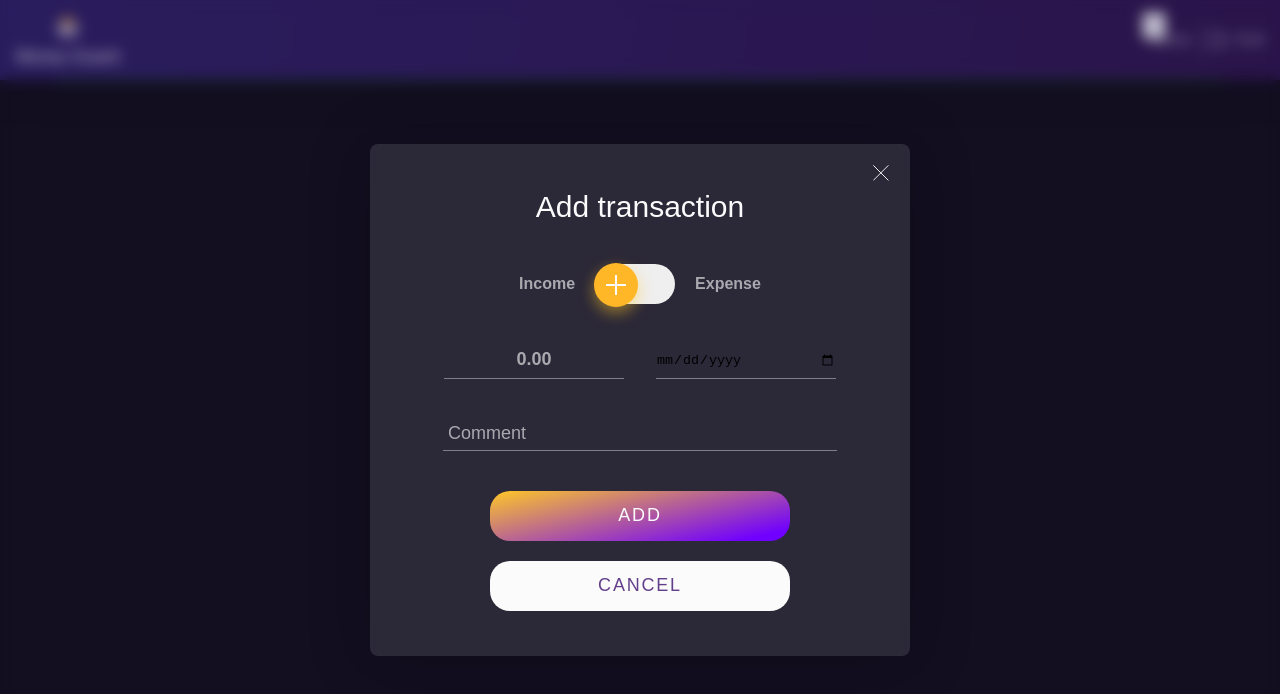
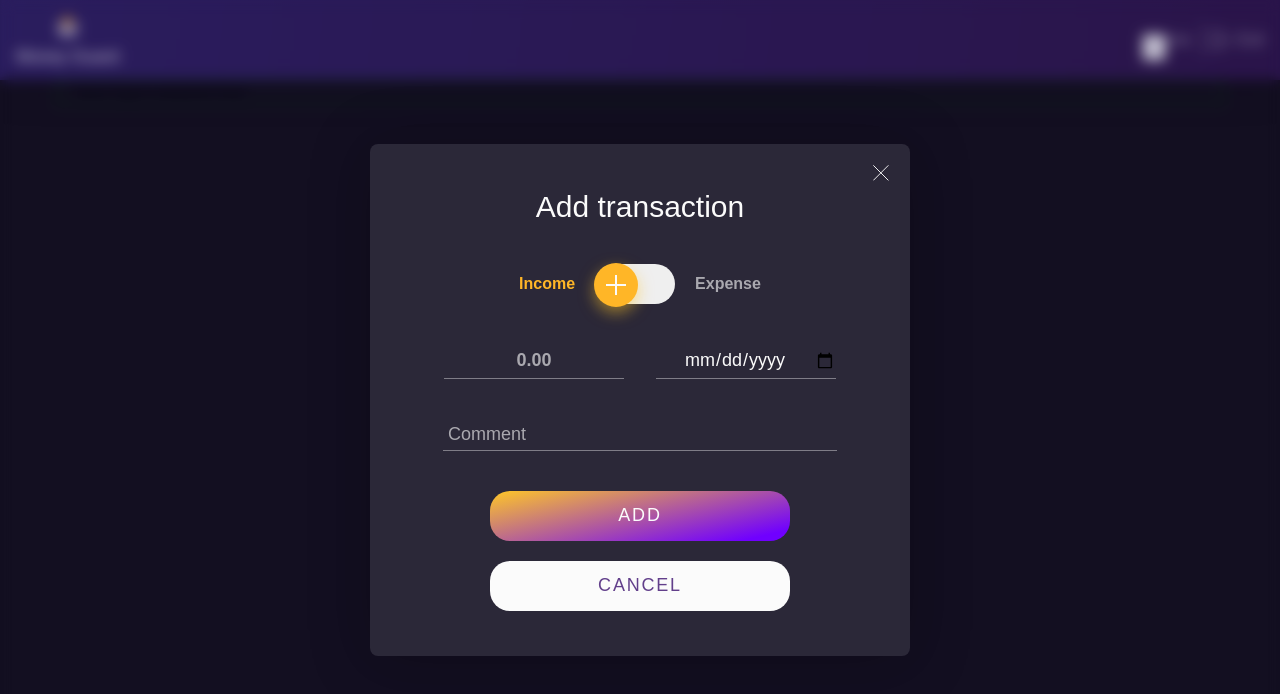
Before and after one commit to Hlib612/money_guard_team_project, a React (Vite) app: page / in a window 1280 px wide. Both pictures are taken after a click on the button 1154 px from the left and 25 px from the top of the page. Shown: the top 694 px of the page. Built offline with nearby package versions, Linux system fonts and the light colour scheme.

Commit message:
add some logic

```diff
--- a/src/components/HomeModal.jsx
+++ b/src/components/HomeModal.jsx
@@ -1,18 +1,78 @@
-import { useState } from "react"
-import css from '../css_modules/HomeModal.module.css'
-import closeSvg from'../images/close.svg'
-import circleSvg from'../images/circle.svg'
-export default function HomeModalTransaction({isOn}){
-const [isVisible, setIsVisible] = useState(false)
-    const toggleModal = () =>{
-        setIsVisible(!isVisible)
-    }
+import { useState } from "react";
+import css from "../css_modules/HomeModal.module.css";
+import closeSvg from "../images/close.svg";
+import circleSvg from "../images/circle.svg";
+export default function HomeModalTransaction({ isOn }) {
+  const [isVisible, setIsVisible] = useState(false);
+  const [formData, setFormData] = useState({
+    money: '',
+    date: '',
+    comment: ''
+  });
+   const [type, setType] = useState('income');
+   const [transactions, setTransactions] = useState([]);
+  const toggleModal = () => {
+    setIsVisible(!isVisible);
+  };
 
-    // const inputHangle = (event) =>{
+const toggleType = () => {
+  setType((prevType) => prevType === 'income' ? 'expense' : 'income');
+};
 
-    // }
-    return(
+ const inputHandle = (event) => {
+    const { name, value } = event.target;
+    setFormData((prev) => ({
+      ...prev,
+      [name]: value
+    }));
+  };
+
+ const deleteTransaction = (id) => {
+    const updated = transactions.filter(t => t.id !== id);
+    setTransactions(updated);
+    localStorage.setItem('transactions', JSON.stringify(updated));
+  };
+
+  const addTransaction = () => {
+    const newTransaction = {
+      id: Date.now(),
+      ...formData,
+      type
+    };
+
+  const updatedTransactions = [...transactions, newTransaction];
+  setTransactions(updatedTransactions);
+  localStorage.setItem('transactions', JSON.stringify(updatedTransactions));
+   setFormData({ money: '', date: '', comment: '' });
+};
+
+  return (
     <>
+    <table className={css.transactionsTable}>
+  <thead>
+    <tr>
+      <th>Date</th>
+      <th>Type</th>
+      <th>Comment</th>
+      <th>Sum</th>
+      <th></th>
+    </tr>
+  </thead>
+  <tbody>
+    {transactions.map((t) => (
+      <tr key={t.id}>
+        <td>{t.date}</td>
+        <td>{t.type === 'income' ? '+' : '-'}</td>
+        <td>{t.comment}</td>
+        <td>{t.money}</td>
+        <td>
+          <button onClick={() => deleteTransaction(t.id)}>Delete</button>
+        </td>
+      </tr>
+    ))}
+  </tbody>
+</table>
+
       <button className={css.openBtn} onClick={toggleModal}>
         <img src={circleSvg} alt="cross" />
       </button>
@@ -20,33 +80,47 @@ const [isVisible, setIsVisible] = useState(false)
         <div className={css.backdrop} onClick={toggleModal}>
           <div className={css.modal} onClick={(e) => e.stopPropagation()}>
             {/* <div className={css.gradientEllipse}></div> */}
-        <button className={css.closeBtn} onClick={toggleModal}><img src={closeSvg} alt="cross" className={css.closeImg}/></button>
+            <button className={css.closeBtn} onClick={toggleModal}>
+              <img src={closeSvg} alt="cross" className={css.closeImg} />
+            </button>
             <h2 className={css.headline}>Add transaction</h2>
             <div className={css.switchDiv}>
-            <p className={css.income}>
-                Income
-            </p>
-            <button className={css.switchBtn}>
-                <div className={css.circleDiv}>
-                    <img src={circleSvg} alt="cross" className={css.circleImg}/>
+              <p className={type === 'income' ? css.incomeActive : css.income}>Income</p>
+              <button className={css.switchBtn} onClick={toggleType}>
+                <div className={type === 'income' ? css.circleLeft : css.circleRight}>
+                  <img src={circleSvg} alt="cross" className={css.circleImg} />
                 </div>
               </button>
-            <p className={css.expence}>
-                Expense
-            </p>
+              <p className={type === 'expense' ? css.expenseActive : css.expense}>Expense</p>
             </div>
             <div className={css.inputDiv}>
-            <input className={css.moneyInput} type="text" placeholder="0.00"/>
-            <input type="date" className={css.dataInput}/>
+              <input
+                className={css.moneyInput}
+                type="text"
+                placeholder="0.00"
+                name="money"
+                value={formData.money}
+                onChange={inputHandle}
+              />
+              <input type="date" className={css.dataInput} name="date" value={formData.date} onChange={inputHandle}/>
             </div>
-        <input type="text" className={css.commentInput} placeholder="Comment"/>
+            <input
+              type="text"
+              className={css.commentInput}
+              placeholder="Comment"
+              name="comment"
+              value={formData.comment}
+              onChange={inputHandle}
+            />
             <div className={css.buttonDiv}>
-        <button className={css.addBtn}>Add</button>
-        <button className={css.cancelBtn} onClick={toggleModal}>Cancel</button>
+              <button className={css.addBtn} onClick={addTransaction}>Add</button>
+              <button className={css.cancelBtn} onClick={toggleModal}>
+                Cancel
+              </button>
             </div>
           </div>
         </div>
       )}
     </>
-    )
+  );
 }
--- a/src/css_modules/HomeModal.module.css
+++ b/src/css_modules/HomeModal.module.css
@@ -110,7 +110,20 @@
   border-radius: 30px;
   border: none;
 }
-.circleDiv {
+/* .circleDiv {
+  position: absolute;
+  top: -1px;
+  left: -1px;
+  width: 44px;
+  height: 44px;
+  border-radius: 100%;
+  display: flex;
+  align-items: center;
+  justify-content: center;
+  background-color: var(--yellow);
+  box-shadow: 0 6px 15px 0 rgba(255, 199, 39, 0.5);
+} */
+.circleLeft{
   position: absolute;
   top: -1px;
   left: -1px;
@@ -123,9 +136,29 @@
   background-color: var(--yellow);
   box-shadow: 0 6px 15px 0 rgba(255, 199, 39, 0.5);
 }
+.circleRight{
+  position: absolute;
+  top: -1px;
+  right: -1px;
+  width: 44px;
+  height: 44px;
+  border-radius: 100%;
+  display: flex;
+  align-items: center;
+  justify-content: center;
+  background-color: var(--dashboard-text);
+  box-shadow: 0 6px 15px 0 rgba(255, 134, 141, 0.5);
+}
 .circleImg {
   width: 20px;
   height: 20px;
+}
+.incomeActive {
+  font-family: var(--font-family);
+  font-weight: 600;
+  font-size: 16px;
+  text-align: right;
+  color: var(--yellow);
 }
 .income {
   font-family: var(--font-family);
@@ -133,7 +166,13 @@
   font-size: 16px;
   color: var(--white-600);
 }
-.expence {
+.expenseActive {
+  font-family: var(--font-family);
+  font-weight: 600;
+  font-size: 16px;
+  color: var(--dashboard-text);
+}
+.expense {
   font-family: var(--font-family);
   font-weight: 600;
   font-size: 16px;
@@ -155,6 +194,11 @@
   background: none;
   border: none;
   border-bottom: 1px solid var(--white-400);
+  font-family: var(--font-family);
+  font-weight: 600;
+  font-size: 18px;
+  text-align: center;
+  color: var(--white-600);
   @media (max-width: 768px) {
     width: 280px;
   }
@@ -167,11 +211,16 @@
   color: var(--white-600);
 }
 .dataInput {
+  padding-left: 28px;
   width: 180px;
   height: 35px;
   background: none;
   border: none;
   border-bottom: 1px solid var(--white-400);
+   font-family: var(--font-family);
+  font-weight: 400;
+  font-size: 18px;
+  color: var(--white);
   @media (max-width: 768px) {
     width: 280px;
   }
@@ -188,6 +237,10 @@
   background: none;
   border: none;
   border-bottom: 1px solid var(--white-400);
+   font-family: var(--font-family);
+  font-weight: 400;
+  font-size: 18px;
+  color: var(--white-600);
   @media (max-width: 768px) {
     width: 280px;
     height: 80px;
```
Lines whose indentation alone changed are shown as unchanged.
